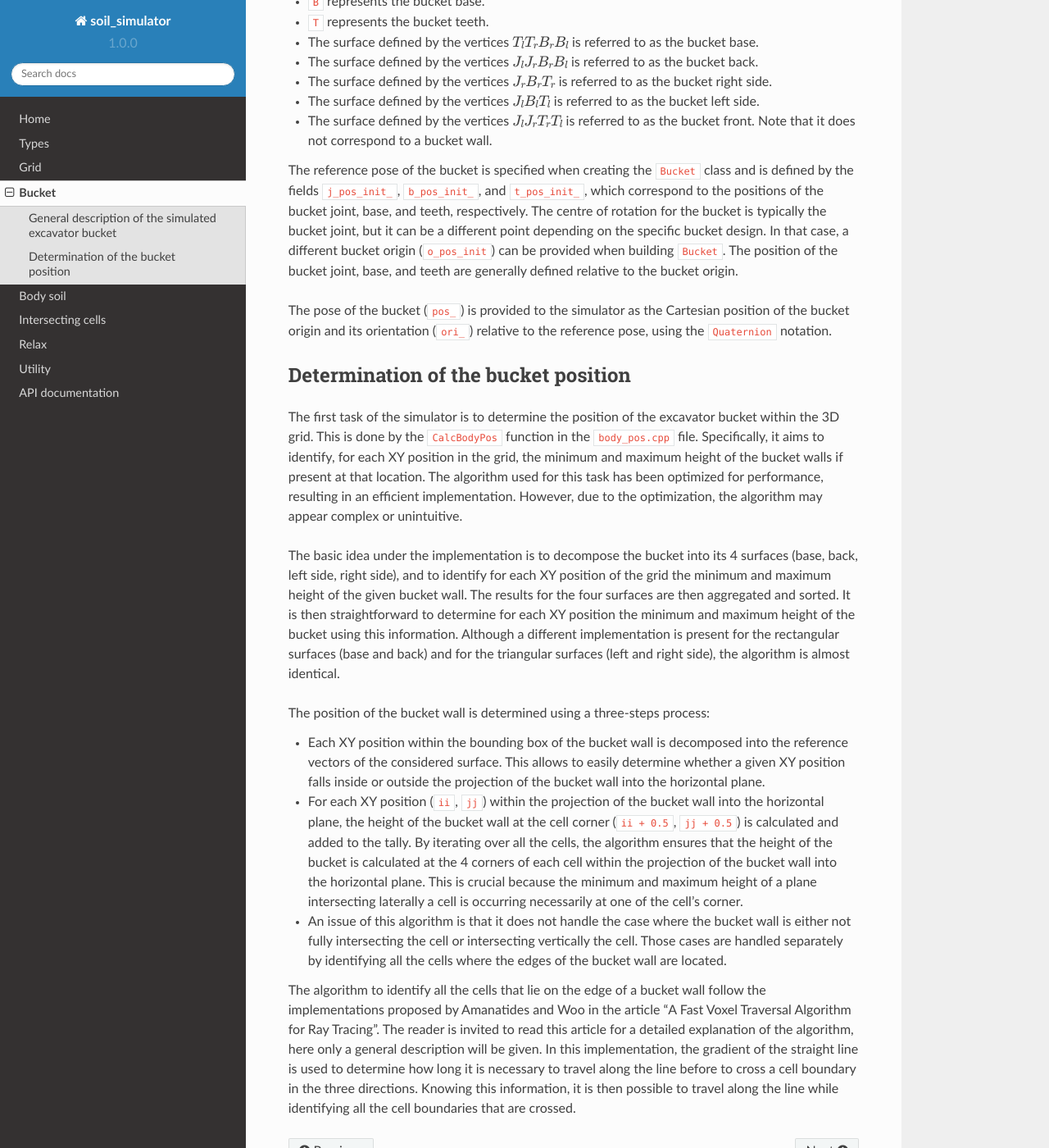
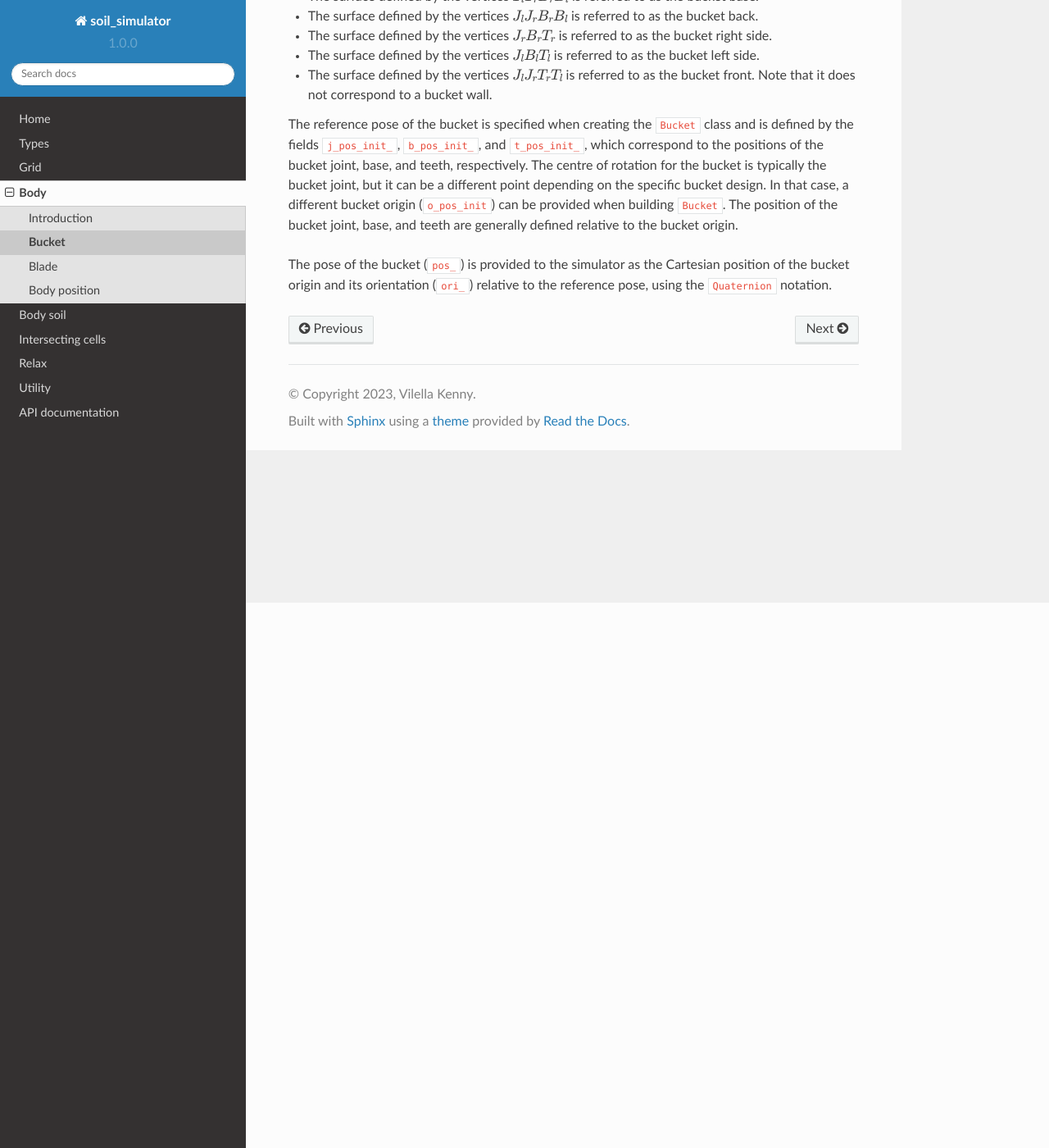
Before and after one commit to KennyVilella/soil_dynamics_cpp, a Sphinx documentation site: the page built from docs/bucket.rst, in a window 1280 px wide and 1400 px high, scrolled down 665 px. Shown: the whole window at 82% size. Built offline with Sphinx 7.4.7 and the Read the Docs theme 2.0.0, drawn with Linux system fonts in a browser that asks for light colours; some of the changed text lies outside the part shown.

Commit message:
Documentation: Add github page for blade object (#101)
# Description
- Added main page for body object
- Added documentation for the Blade object
- Renamed part of the Blade to be clearer

```diff
--- a/docs/bucket.rst
+++ b/docs/bucket.rst
@@ -2,9 +2,6 @@
 
 Documentation for the excavator bucket
 ======================================
-
-General description of the simulated excavator bucket
------------------------------------------------------
 
 The excavator's bucket has usually a complex shape that is not suitable for first-order modelling.
 In this simulator, the bucket is approximated as a triangular prism to simplify its representation.
@@ -29,32 +26,3 @@
 The position of the bucket joint, base, and teeth are generally defined relative to the bucket origin.
 
 The pose of the bucket (:code:`pos_`) is provided to the simulator as the Cartesian position of the bucket origin and its orientation (:code:`ori_`) relative to the reference pose, using the :code:`Quaternion` notation.
-
-Determination of the bucket position
-------------------------------------
-
-The first task of the simulator is to determine the position of the excavator bucket within the 3D grid.
-This is done by the :code:`CalcBodyPos` function in the :code:`body_pos.cpp` file.
-Specifically, it aims to identify, for each XY position in the grid, the minimum and maximum height of the bucket walls if present at that location.
-The algorithm used for this task has been optimized for performance, resulting in an efficient implementation.
-However, due to the optimization, the algorithm may appear complex or unintuitive.
-
-The basic idea under the implementation is to decompose the bucket into its 4 surfaces (base, back, left side, right side), and to identify for each XY position of the grid the minimum and maximum height of the given bucket wall.
-The results for the four surfaces are then aggregated and sorted.
-It is then straightforward to determine for each XY position the minimum and maximum height of the bucket using this information.
-Although a different implementation is present for the rectangular surfaces (base and back) and for the triangular surfaces (left and right side), the algorithm is almost identical.
-
-The position of the bucket wall is determined using a three-steps process:
-
-* Each XY position within the bounding box of the bucket wall is decomposed into the reference vectors of the considered surface.
-  This allows to easily determine whether a given XY position falls inside or outside the projection of the bucket wall into the horizontal plane.
-* For each XY position (:code:`ii`, :code:`jj`) within the projection of the bucket wall into the horizontal plane, the height of the bucket wall at the cell corner (:code:`ii + 0.5`, :code:`jj + 0.5`) is calculated and added to the tally.
-  By iterating over all the cells, the algorithm ensures that the height of the bucket is calculated at the 4 corners of each cell within the projection of the bucket wall into the horizontal plane.
-  This is crucial because the minimum and maximum height of a plane intersecting laterally a cell is occurring necessarily at one of the cell's corner.
-* An issue of this algorithm is that it does not handle the case where the bucket wall is either not fully intersecting the cell or intersecting vertically the cell.
-  Those cases are handled separately by identifying all the cells where the edges of the bucket wall are located.
-
-The algorithm to identify all the cells that lie on the edge of a bucket wall follow the implementations proposed by Amanatides and Woo in the article "A Fast Voxel Traversal Algorithm for Ray Tracing".
-The reader is invited to read this article for a detailed explanation of the algorithm, here only a general description will be given.
-In this implementation, the gradient of the straight line is used to determine how long it is necessary to travel along the line before to cross a cell boundary in the three directions.
-Knowing this information, it is then possible to travel along the line while identifying all the cell boundaries that are crossed.
--- a/docs/index.rst
+++ b/docs/index.rst
@@ -56,7 +56,7 @@
    Home <self>
    Types <types>
    Grid <grid>
-   Bucket <bucket>
+   Body <body>
    Body soil <body_soil>
    Intersecting cells <intersecting_cells>
    Relax <relax>
```
Also changed, not shown: docs/blade.rst (added, +31 -0 lines), docs/body.rst (added, +23 -0 lines), docs/body_pos.rst (added, +32 -0 lines), docs/_asset/blade.png (added), 2 other files.
